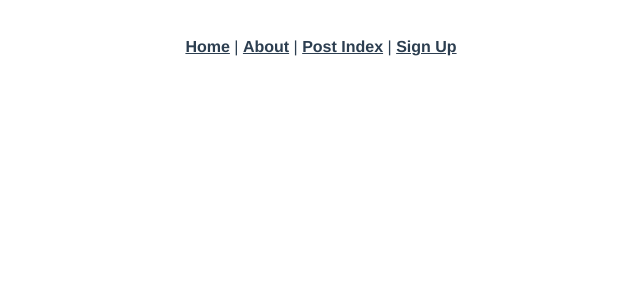
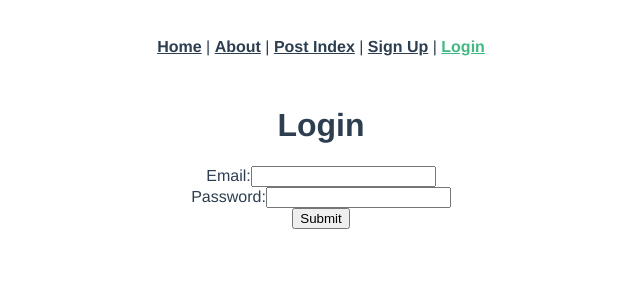
Before and after one commit to erwinreyzon/blog-app-front, a Vue app: page /login in a window 1280 px wide. Shown: the top 300 px of the page, without its empty margins (319-959 px from the left). Built offline with nearby package versions, Linux system fonts and the light colour scheme.

Commit message:
adds login

```diff
--- a/src/App.vue
+++ b/src/App.vue
@@ -7,6 +7,8 @@
     <router-link to="/posts">Post Index</router-link>
     |
     <router-link to="/signup">Sign Up</router-link>
+    |
+    <router-link to="/login">Login</router-link>
   </nav>
   <router-view />
 </template>
--- a/src/main.js
+++ b/src/main.js
@@ -5,4 +5,9 @@ import axios from "axios";
 
 axios.defaults.baseURL = process.env.NODE_ENV === "development" ? "http://localhost:3000" : "/";
 
+var jwt = localStorage.getItem("jwt");
+if (jwt) {
+  axios.defaults.headers.common["Authorization"] = `Bearer ${jwt}`;
+}
+
 createApp(App).use(router).mount("#app");
--- a/src/router/index.js
+++ b/src/router/index.js
@@ -3,6 +3,7 @@ import HomeView from "../views/HomeView.vue";
 import PostIndex from "../views/PostIndex.vue";
 import PostShow from "../views/PostShow.vue";
 import SignUp from "../views/SignUp.vue";
+import LogIn from "../views/LogIn.vue";
 
 const routes = [
   {
@@ -33,6 +34,11 @@ const routes = [
     name: "signup",
     component: SignUp,
   },
+  {
+    path: "/login",
+    name: "login",
+    component: LogIn,
+  },
 ];
 
 const router = createRouter({
--- /dev/null
+++ b/src/views/LogIn.vue
@@ -0,0 +1,49 @@
+<script>
+import axios from "axios";
+
+export default {
+  data: function () {
+    return {
+      newSessionParams: {},
+      errors: [],
+    };
+  },
+  methods: {
+    submit: function () {
+      axios
+        .post("/sessions", this.newSessionParams)
+        .then((response) => {
+          axios.defaults.headers.common["Authorization"] = "Bearer " + response.data.jwt;
+          localStorage.setItem("jwt", response.data.jwt);
+          this.$router.push("/");
+        })
+        .catch((error) => {
+          console.log(error.response);
+          this.errors = ["Invalid email or password."];
+          this.email = "";
+          this.password = "";
+        });
+    },
+  },
+};
+</script>
+
+<template>
+  <div class="login">
+    <form v-on:submit.prevent="submit()">
+      <h1>Login</h1>
+      <ul>
+        <li v-for="error in errors" v-bind:key="error">{{ error }}</li>
+      </ul>
+      <div>
+        <label>Email:</label>
+        <input type="email" v-model="newSessionParams.email" />
+      </div>
+      <div>
+        <label>Password:</label>
+        <input type="password" v-model="newSessionParams.password" />
+      </div>
+      <input type="submit" value="Submit" />
+    </form>
+  </div>
+</template>
```
